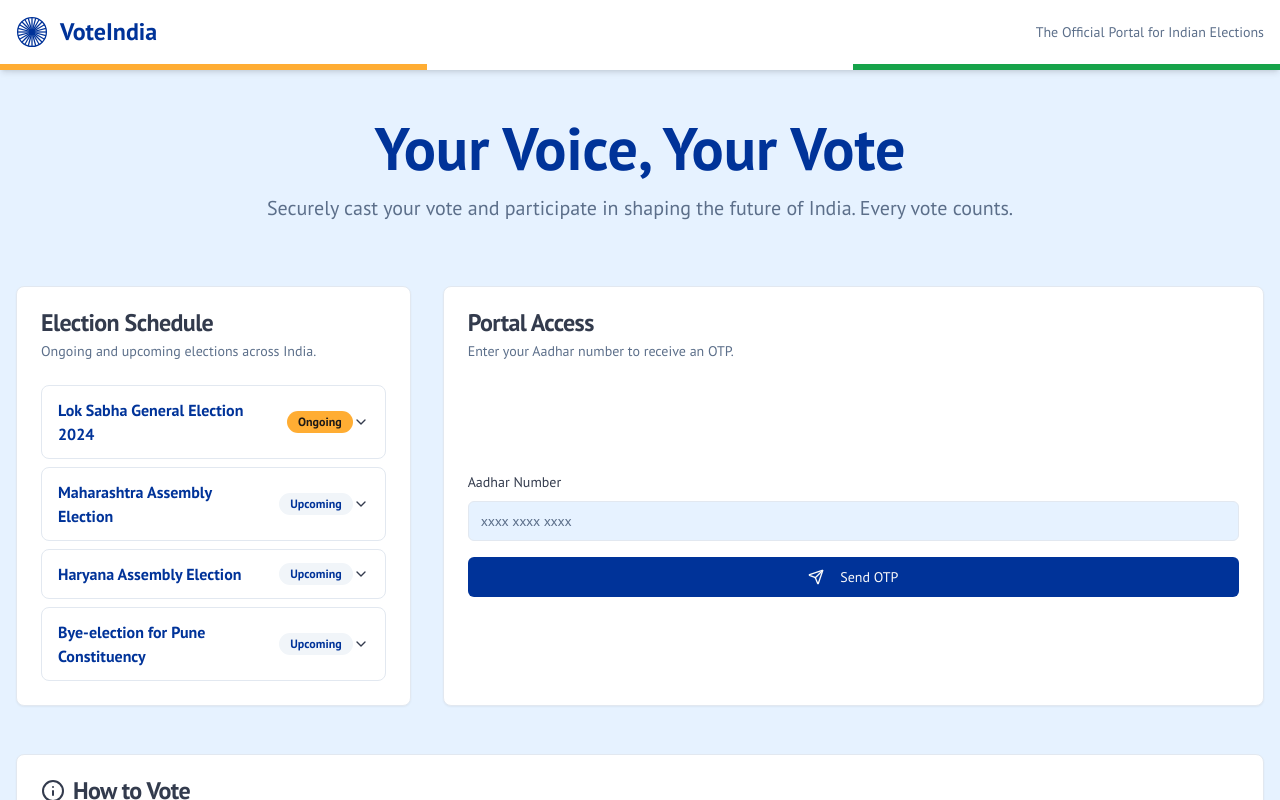
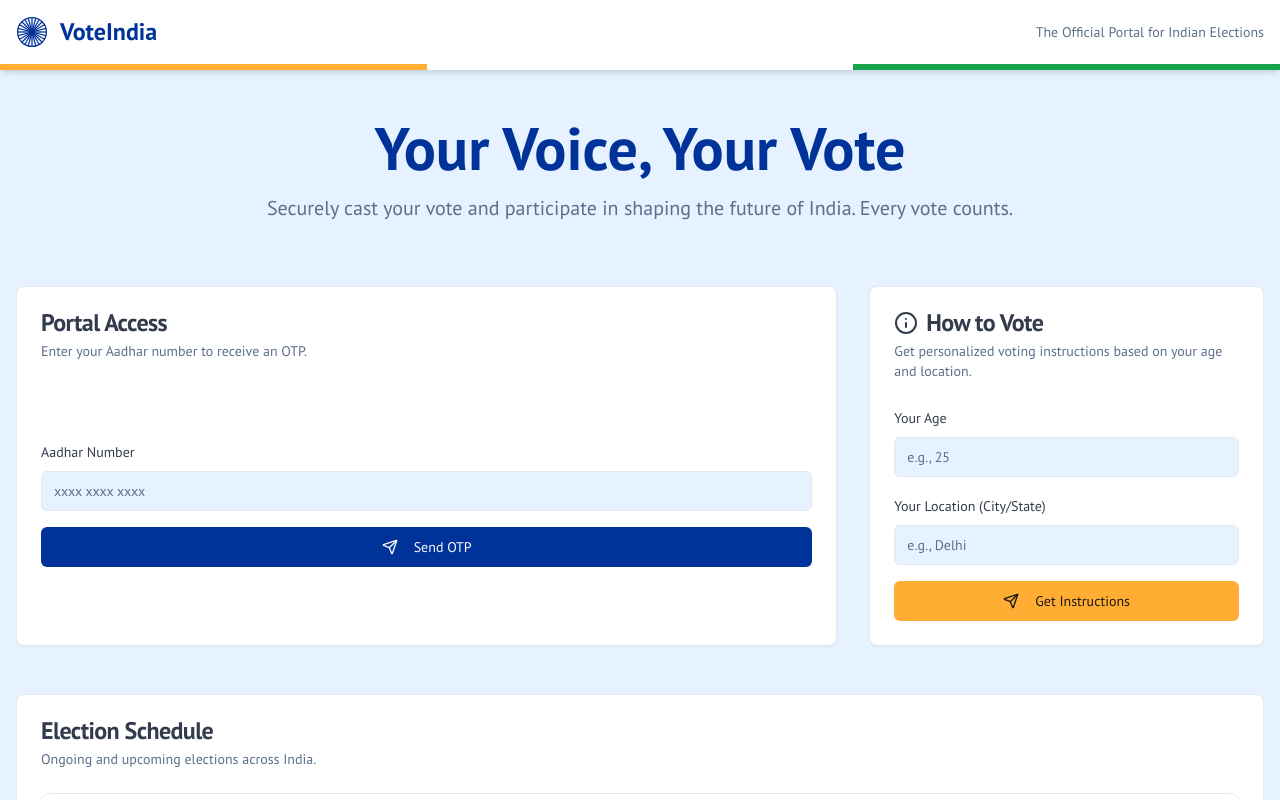
Before and after one commit to ShashankMudg/Your-Voice-Your-Vote, a Next.js app: page / in a window 1280 px wide. Shown: the top 800 px of the page. Built offline with nearby package versions, Linux system fonts and the light colour scheme; what @genkit-ai/googleai, genkit would draw is missing.

Commit message:
Do one thing swap positions for Election schedule field and how to vote

```diff
--- a/src/app/page.tsx
+++ b/src/app/page.tsx
@@ -19,16 +19,16 @@ export default function Home() {
         </section>
 
         <div className="grid grid-cols-1 md:grid-cols-3 gap-8 mb-12 items-stretch">
-          <div className="md:col-span-1 animate-fade-in" style={{ animationDelay: '0.4s' }}>
-            <ElectionSchedule />
+          <div className="md:col-span-2 animate-fade-in" style={{ animationDelay: '0.4s' }}>
+            <AuthForm />
           </div>
-          <div className="md:col-span-2 animate-fade-in" style={{ animationDelay: '0.2s' }}>
-            <AuthForm />
+          <div className="md:col-span-1 animate-fade-in" style={{ animationDelay: '0.2s' }}>
+            <VotingInstructions />
           </div>
         </div>
 
         <div className="animate-fade-in" style={{ animationDelay: '0.6s' }}>
-          <VotingInstructions />
+          <ElectionSchedule />
         </div>
       </main>
       <Footer />
```
